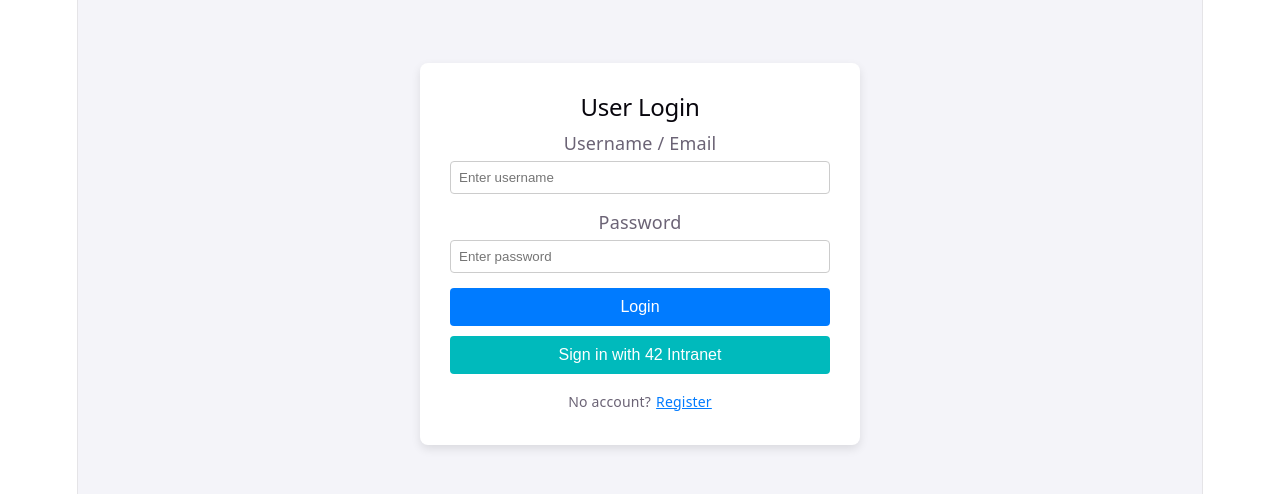
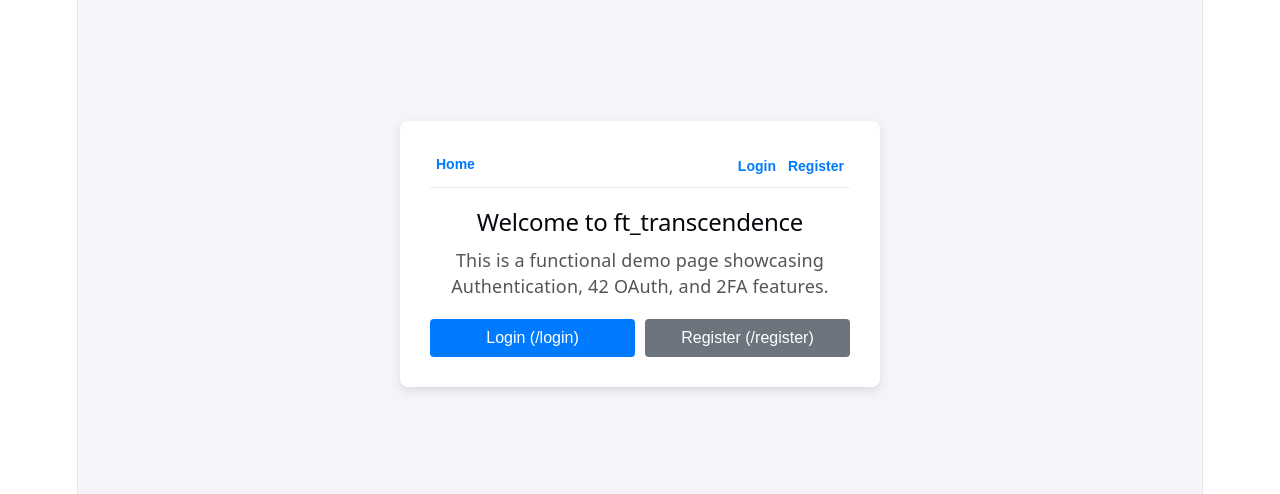
Before and after one commit to Nel4064/ft_transcendence, a React (Vite) app in the folder frontend/: page / in a window 1280 px wide. Shown: the part 146-640 px from the top of the page. Built offline with nearby package versions, Linux system fonts and the light colour scheme.

Commit message:
feat(client): implement clean routes (/login, /register) and restore 42 OAuth & 2FA flows

```diff
--- a/frontend/src/App.tsx
+++ b/frontend/src/App.tsx
@@ -13,7 +13,16 @@ interface UserProfile {
 const API_BASE = 'http://localhost:3000/api/auth';
 
 export default function App() {
-  const [isLogin, setIsLogin] = useState<boolean>(true);
+  // Determine initial view based on current browser pathname
+  const getInitialView = (): 'home' | 'login' | 'register' | 'profile' => {
+    const path = window.location.pathname;
+    if (path === '/login') return 'login';
+    if (path === '/register') return 'register';
+    if (path === '/profile') return 'profile';
+    return 'home';
+  };
+
+  const [currentView, setCurrentView] = useState<'home' | 'login' | 'register' | 'profile'>(getInitialView());
 
   // Form states
   const [username, setUsername] = useState<string>('');
@@ -26,9 +35,6 @@ export default function App() {
   const [messageColor, setMessageColor] = useState<string>('green');
   const [userProfile, setUserProfile] = useState<UserProfile | null>(null);
 
-  // View states: 'home' for home view, 'profile' for profile view
-  const [currentView, setCurrentView] = useState<'home' | 'profile'>('home');
-
   // 2FA login related states
   const [requires2FA, setRequires2FA] = useState<boolean>(false);
   const [twoFactorUserId, setTwoFactorUserId] = useState<string>('');
@@ -37,29 +43,51 @@ export default function App() {
   // 2FA binding related states
   const [qrCodeUrl, setQrCodeUrl] = useState<string | null>(null);
 
-  // Check URL parameters on page load for 42 OAuth return parameters, token, 2FA status, or error
+  // Helper function to change view and update browser URL without page reload
+  const navigateTo = (view: 'home' | 'login' | 'register' | 'profile') => {
+    setCurrentView(view);
+    setMessage('');
+    const path = view === 'home' ? '/' : `/${view}`;
+    window.history.pushState({}, '', path);
+  };
+
+  // Handle browser back/forward buttons
+  useEffect(() => {
+    const handlePopState = () => {
+      setCurrentView(getInitialView());
+    };
+    window.addEventListener('popstate', handlePopState);
+    return () => window.removeEventListener('popstate', handlePopState);
+  }, []);
+
+  // 🔑 Robust handling on page load: 42 OAuth return parameters, 2FA status, or token storage
   useEffect(() => {
     const params = new URLSearchParams(window.location.search);
-    const token = params.get('token');
+    const tokenFromUrl = params.get('token');
     const requiresTwoFactor = params.get('requiresTwoFactor');
     const userId = params.get('userId');
     const error = params.get('error');
+    const tokenFromStorage = localStorage.getItem('jwt_token');
 
-    if (token) {
-      // Clear token parameter from URL to keep address bar clean
-      window.history.replaceState({}, document.title, window.location.pathname);
-      handleLoginSuccess(token);
+    if (tokenFromUrl) {
+      // Clear token from URL and login successfully
+      window.history.replaceState({}, document.title, '/');
+      handleLoginSuccess(tokenFromUrl);
     } else if (requiresTwoFactor === 'true' && userId) {
-      // 🔑 Core addition: If 42 login triggers 2FA, switch to 2FA verification view
-      window.history.replaceState({}, document.title, window.location.pathname);
+      // 42 OAuth login triggered 2FA verification
+      window.history.replaceState({}, document.title, '/login');
       setRequires2FA(true);
       setTwoFactorUserId(userId);
+      setCurrentView('login');
       setMessageColor('orange');
       setMessage('2FA is enabled. Please enter the 6-digit code from your authenticator app');
     } else if (error) {
-      window.history.replaceState({}, document.title, window.location.pathname);
+      window.history.replaceState({}, document.title, '/login');
       setMessageColor('red');
       setMessage('42 login failed: ' + error);
+    } else if (tokenFromStorage && currentView === 'home') {
+      // Auto restore session if token exists
+      fetchProfile(tokenFromStorage);
     }
   }, []);
 
@@ -76,7 +104,8 @@ export default function App() {
       const data = await response.json();
       if (response.ok) {
         setMessageColor('green');
-        setMessage('Registration successful! Please switch to the login page.');
+        setMessage('Registration successful! Please login.');
+        navigateTo('login');
       } else {
         setMessageColor('red');
         setMessage('Registration failed: ' + (data.message || JSON.stringify(data)));
@@ -124,7 +153,7 @@ export default function App() {
     window.location.href = `${API_BASE}/oauth/42`;
   };
 
-  // 4. Login step 2: Submit 2FA code to complete final login
+  // 4. Login step 2: Submit 2FA code to complete final login (Supports both standard & 42 OAuth)
   const handleVerify2FALogin = async (e: React.FormEvent) => {
     e.preventDefault();
     setMessage('Verifying 2FA...');
@@ -132,7 +161,11 @@ export default function App() {
       const response = await fetch(`${API_BASE}/2fa/authenticate`, {
         method: 'POST',
         headers: { 'Content-Type': 'application/json' },
-        body: JSON.stringify({ userId: twoFactorUserId, identifier: username, code: otpCode }),
+        body: JSON.stringify({
+          userId: twoFactorUserId,
+          identifier: username || undefined, // Safe fallback for 42 OAuth users where username state might be empty
+          code: otpCode
+        }),
       });
       const data = await response.json();
 
@@ -156,9 +189,10 @@ export default function App() {
     setPassword('');
     setOtpCode('');
     fetchProfile(token);
+    navigateTo('home');
   };
 
-  // 5. Fetch profile and route based on 2FA status
+  // 5. Fetch profile
   const fetchProfile = async (token: string) => {
     try {
       const response = await fetch(`${API_BASE}/profile`, {
@@ -168,12 +202,9 @@ export default function App() {
       if (response.ok) {
         const profile = data.user || data;
         setUserProfile(profile);
-
-        if (profile.twoFactorEnabled) {
-          setCurrentView('profile');
       } else {
-          setCurrentView('home');
-        }
+        localStorage.removeItem('jwt_token');
+        setUserProfile(null);
       }
     } catch (error) {
       console.error('Error fetching profile', error);
@@ -236,16 +267,13 @@ export default function App() {
   const handleLogout = () => {
     localStorage.removeItem('jwt_token');
     setUserProfile(null);
-    setCurrentView('home');
+    navigateTo('home');
     setRequires2FA(false);
     setTwoFactorUserId('');
     setOtpCode('');
     setQrCodeUrl(null);
     setUsername('');
     setPassword('');
-    if (passwordRef.current) {
-      passwordRef.current.value = '';
-    }
     setMessage('Logged out successfully');
     setMessageColor('green');
   };
@@ -253,87 +281,53 @@ export default function App() {
   return (
     <div style={styles.container}>
       <div style={styles.card}>
-        <h2>
-          {userProfile
-            ? (currentView === 'home' ? 'Home' : 'Profile & 2FA Settings')
-            : (requires2FA ? 'Two-Factor Authentication (2FA)' : (isLogin ? 'User Login' : 'User Registration'))}
-        </h2>
-
-        {/* State A: Logged in */}
+        {/* Navigation Bar */}
+        <div style={styles.navBar}>
+          <button style={styles.navLink} onClick={() => navigateTo('home')}>Home</button>
           {userProfile ? (
             <div>
-            {currentView === 'home' ? (
-              <div>
-                <h3 style={{ color: 'green' }}>Welcome back, {userProfile.username}!</h3>
-                <p>This is the home page. Your two-step verification status is: <strong>Disabled ❌</strong></p>
-
-                <button
-                  style={{ ...styles.button, backgroundColor: '#28a745', marginTop: '15px' }}
-                  onClick={() => setCurrentView('profile')}
-                >
-                  Go to Profile to set up 2FA
-                </button>
-
-                <button
-                  style={{ ...styles.button, backgroundColor: '#dc3545', marginTop: '10px' }}
-                  onClick={handleLogout}
-                >
-                  Logout
-                </button>
+              <button style={styles.navLink} onClick={() => navigateTo('profile')}>Profile</button>
+              <button style={{ ...styles.navLink, color: '#dc3545' }} onClick={handleLogout}>Logout</button>
             </div>
           ) : (
             <div>
-                <h3 style={{ color: 'green' }}>Profile, {userProfile.username}</h3>
-                <p><strong>Email:</strong> {userProfile.email}</p>
-                <p><strong>Role:</strong> {userProfile.role}</p>
-                <p><strong>Two-Step Verification (2FA):</strong> {userProfile.twoFactorEnabled ? 'Enabled ✅' : 'Disabled ❌'}</p>
+              <button style={styles.navLink} onClick={() => { setRequires2FA(false); navigateTo('login'); }}>Login</button>
+              <button style={styles.navLink} onClick={() => navigateTo('register')}>Register</button>
+            </div>
+          )}
+        </div>
 
-                {!userProfile.twoFactorEnabled && !qrCodeUrl && (
-                  <button style={styles.buttonSecondary} onClick={handleGenerate2FA}>
-                    Bind and Enable 2FA
-                  </button>
+        <hr style={styles.divider} />
+
+        {/* View Renderer */}
+        {currentView === 'home' && (
+          <div style={{ textAlign: 'center' }}>
+            <h2>Welcome to ft_transcendence</h2>
+            <p style={{ color: '#555', marginTop: '10px' }}>
+              This is a functional demo page showcasing Authentication, 42 OAuth, and 2FA features.
+            </p>
+            {userProfile ? (
+              <div style={{ marginTop: '20px' }}>
+                <p style={{ color: 'green' }}>Logged in as: <strong>{userProfile.username}</strong></p>
+                <button style={styles.button} onClick={() => navigateTo('profile')}>Go to Profile & 2FA Settings</button>
+              </div>
+            ) : (
+              <div style={{ marginTop: '20px', display: 'flex', gap: '10px' }}>
+                <button style={styles.button} onClick={() => navigateTo('login')}>Login (/login)</button>
+                <button style={{ ...styles.button, backgroundColor: '#6c757d' }} onClick={() => navigateTo('register')}>Register (/register)</button>
+              </div>
             )}
-
-                {qrCodeUrl && (
-                  <div style={{ textAlign: 'center', margin: '15px 0' }}>
-                    <p style={{ fontSize: '13px', color: '#555' }}>Please scan the QR code with your authenticator app:</p>
-                    <img src={qrCodeUrl} alt="2FA QR Code" style={{ width: '150px', height: '150px' }} />
-                    <form onSubmit={handleTurnOn2FA} style={{ marginTop: '10px' }}>
-                      <input
-                        type="text"
-                        placeholder="Enter 6-digit code to confirm"
-                        value={otpCode}
-                        onChange={(e) => setOtpCode(e.target.value)}
-                        maxLength={6}
-                        style={styles.input}
-                        required
-                      />
-                      <button type="submit" style={styles.button}>Confirm Enable</button>
-                    </form>
           </div>
         )}
 
-                <button
-                  style={{ ...styles.button, backgroundColor: '#6c757d', marginTop: '15px' }}
-                  onClick={() => setCurrentView('home')}
-                >
-                  Back to Home
-                </button>
+        {currentView === 'login' && (
+          <div>
+            <h2>{requires2FA ? 'Two-Factor Authentication (2FA)' : 'User Login (/login)'}</h2>
 
-                <button
-                  style={{ ...styles.button, backgroundColor: '#dc3545', marginTop: '10px' }}
-                  onClick={handleLogout}
-                >
-                  Logout
-                </button>
-              </div>
-            )}
-          </div>
-        ) : requires2FA ? (
-          /* State B: Triggered 2FA during login */
+            {requires2FA ? (
               <form onSubmit={handleVerify2FALogin}>
                 <p style={{ textAlign: 'center', color: '#666', marginBottom: '15px' }}>
-              2FA is enabled. Please enter the 6-digit dynamic code from your authenticator app:
+                  Please enter the 6-digit dynamic code from your authenticator app:
                 </p>
                 <div style={styles.formGroup}>
                   <input
@@ -356,8 +350,7 @@ export default function App() {
                 </button>
               </form>
             ) : (
-          /* State C: Regular login/register form */
-          <form onSubmit={isLogin ? handleLogin : handleRegister}>
+              <form onSubmit={handleLogin}>
                 <div style={styles.formGroup}>
                   <label>Username / Email</label>
                   <input
@@ -370,7 +363,49 @@ export default function App() {
                   />
                 </div>
 
-            {!isLogin && (
+                <div style={styles.formGroup}>
+                  <label>Password</label>
+                  <input
+                    type="password"
+                    ref={passwordRef}
+                    value={password}
+                    onChange={(e) => setPassword(e.target.value)}
+                    required
+                    style={styles.input}
+                    placeholder="Enter password"
+                  />
+                </div>
+
+                <button type="submit" style={styles.button}>Login</button>
+
+                <button
+                  type="button"
+                  style={{ ...styles.button, backgroundColor: '#00babc', marginTop: '10px' }}
+                  onClick={handle42Login}
+                >
+                  Sign in with 42 Intranet
+                </button>
+              </form>
+            )}
+          </div>
+        )}
+
+        {currentView === 'register' && (
+          <div>
+            <h2>User Registration (/register)</h2>
+            <form onSubmit={handleRegister}>
+              <div style={styles.formGroup}>
+                <label>Username</label>
+                <input
+                  type="text"
+                  value={username}
+                  onChange={(e) => setUsername(e.target.value)}
+                  required
+                  style={styles.input}
+                  placeholder="Enter username"
+                />
+              </div>
+
               <div style={styles.formGroup}>
                 <label>Email</label>
                 <input
@@ -382,47 +417,57 @@ export default function App() {
                   placeholder="Enter email"
                 />
               </div>
-            )}
 
               <div style={styles.formGroup}>
                 <label>Password</label>
                 <input
                   type="password"
-                ref={passwordRef}
                   value={password}
                   onChange={(e) => setPassword(e.target.value)}
                   required
                   style={styles.input}
                   placeholder="Enter password"
-                autoComplete="new-password"
                 />
               </div>
 
-            <button type="submit" style={styles.button}>
-              {isLogin ? 'Login' : 'Register'}
-            </button>
+              <button type="submit" style={styles.button}>Register</button>
+            </form>
+          </div>
+        )}
 
-            {/* 42 OAuth login button: only shown in login mode */}
-            {isLogin && (
-              <button
-                type="button"
-                style={{ ...styles.button, backgroundColor: '#00babc', marginTop: '10px' }}
-                onClick={handle42Login}
-              >
-                Sign in with 42 Intranet
+        {currentView === 'profile' && userProfile && (
+          <div>
+            <h2>Profile & 2FA Settings (/profile)</h2>
+            <p><strong>Username:</strong> {userProfile.username}</p>
+            <p><strong>Email:</strong> {userProfile.email}</p>
+            <p><strong>Role:</strong> {userProfile.role}</p>
+            <p><strong>Two-Step Verification (2FA):</strong> {userProfile.twoFactorEnabled ? 'Enabled ✅' : 'Disabled ❌'}</p>
+
+            {!userProfile.twoFactorEnabled && !qrCodeUrl && (
+              <button style={styles.buttonSecondary} onClick={handleGenerate2FA}>
+                Bind and Enable 2FA
               </button>
             )}
 
-            <div style={styles.switchText}>
-              {isLogin ? "No account?" : "Already have an account?"}
-              <span
-                style={styles.link}
-                onClick={() => { setIsLogin(!isLogin); setMessage(''); }}
-              >
-                {isLogin ? 'Register' : 'Login'}
-              </span>
+            {qrCodeUrl && (
+              <div style={{ textAlign: 'center', margin: '15px 0' }}>
+                <p style={{ fontSize: '13px', color: '#555' }}>Scan this QR code with your authenticator app:</p>
+                <img src={qrCodeUrl} alt="2FA QR Code" style={{ width: '150px', height: '150px' }} />
+                <form onSubmit={handleTurnOn2FA} style={{ marginTop: '10px' }}>
+                  <input
+                    type="text"
+                    placeholder="Enter 6-digit code"
+                    value={otpCode}
+                    onChange={(e) => setOtpCode(e.target.value)}
+                    maxLength={6}
+                    style={styles.input}
+                    required
+                  />
+                  <button type="submit" style={styles.button}>Confirm Enable</button>
+                </form>
               </div>
-          </form>
+            )}
+          </div>
         )}
 
         {message && <p style={{ color: messageColor, textAlign: 'center', marginTop: '15px', fontSize: '14px' }}>{message}</p>}
@@ -433,11 +478,12 @@ export default function App() {
 
 const styles: { [key: string]: React.CSSProperties } = {
   container: { display: 'flex', justifyContent: 'center', alignItems: 'center', height: '100vh', backgroundColor: '#f4f4f9' },
-  card: { background: 'white', padding: '30px', borderRadius: '8px', boxShadow: '0 4px 10px rgba(0,0,0,0.1)', width: '380px' },
+  card: { background: 'white', padding: '30px', borderRadius: '8px', boxShadow: '0 4px 10px rgba(0,0,0,0.1)', width: '420px' },
+  navBar: { display: 'flex', justifyContent: 'space-between', alignItems: 'center', marginBottom: '10px' },
+  navLink: { background: 'none', border: 'none', color: '#007bff', cursor: 'pointer', fontSize: '14px', fontWeight: 'bold' },
+  divider: { border: '0', height: '1px', backgroundColor: '#eee', marginBottom: '20px' },
   formGroup: { marginBottom: '15px' },
   input: { width: '100%', padding: '8px', boxSizing: 'border-box', marginTop: '5px', borderRadius: '4px', border: '1px solid #ccc' },
   button: { width: '100%', padding: '10px', backgroundColor: '#007bff', color: 'white', border: 'none', borderRadius: '4px', cursor: 'pointer', fontSize: '16px' },
-  buttonSecondary: { width: '100%', padding: '10px', backgroundColor: '#6c757d', color: 'white', border: 'none', borderRadius: '4px', cursor: 'pointer', fontSize: '14px', marginTop: '5px' },
-  switchText: { textAlign: 'center', marginTop: '15px', fontSize: '14px' },
-  link: { color: '#007bff', cursor: 'pointer', textDecoration: 'underline', marginLeft: '5px' }
+  buttonSecondary: { width: '100%', padding: '10px', backgroundColor: '#6c757d', color: 'white', border: 'none', borderRadius: '4px', cursor: 'pointer', fontSize: '14px', marginTop: '5px' }
 };
```
Lines whose indentation alone changed are shown as unchanged.
